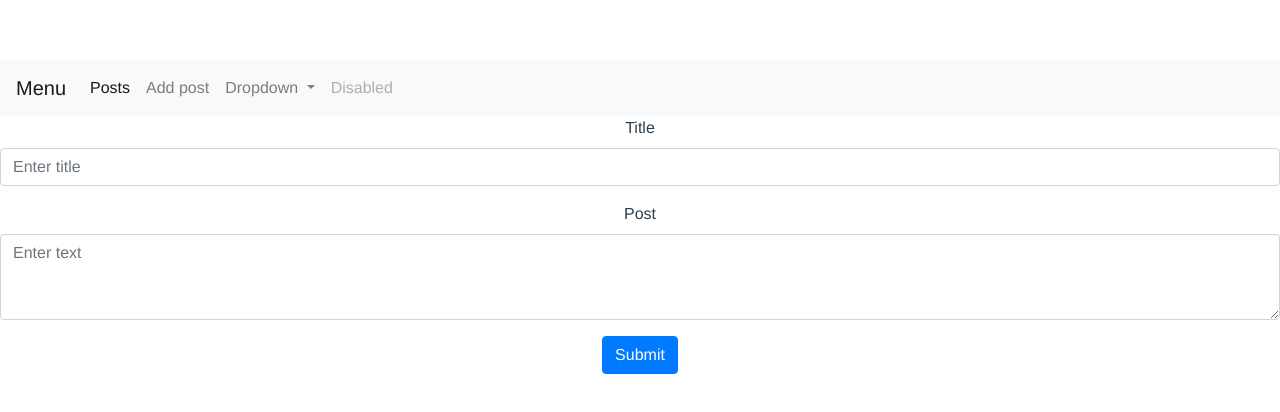
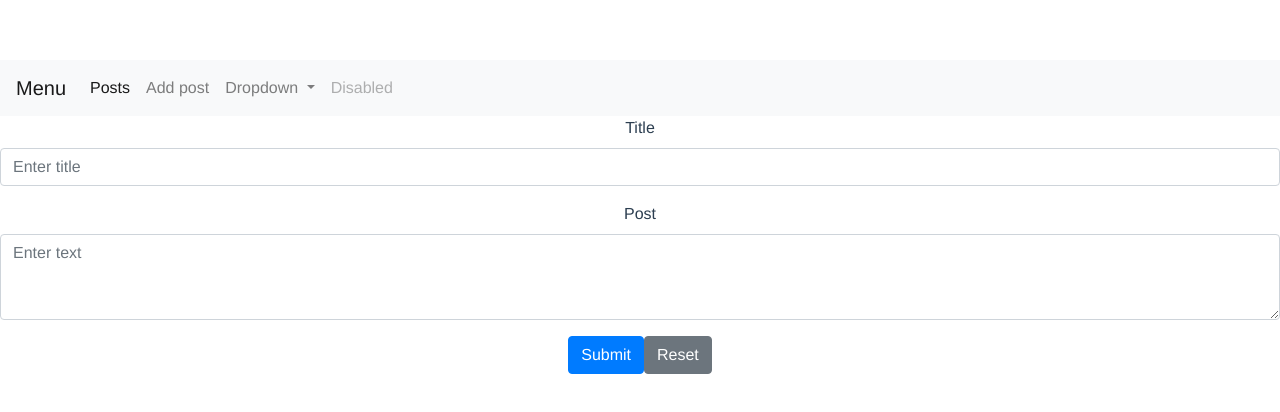
Before and after one commit to MIlicaMihajlovic/blog-app, a Vue app: page /add in a window 1280 px wide. Shown: the top 412 px of the page. Built offline with nearby package versions, Linux system fonts and the light colour scheme.

Commit message:
Add reset button

```diff
--- a/src/components/AddPost.vue
+++ b/src/components/AddPost.vue
@@ -10,6 +10,7 @@
                 <textarea v-model="newPost.text" class="form-control" id="exampleFormControlTextarea1" rows="3" placeholder="Enter text"></textarea>
             </div>
             <button type="submit" class="btn btn-primary">Submit</button>
+            <button @click="reset" type="button" class="btn btn-secondary">Reset</button>
         </form>
     </div>
 </template>
@@ -29,9 +30,13 @@
         addPost() {
             posts.add(this.newPost)
                 .then(() => {
-                    this.$router.push({path: `/posts`})
+                    this.$router.push({path: '/posts'})
                     this.newPost = {}
                 });
+        },
+
+        reset() {
+            this.newPost = {}
         }
     }
 
```
